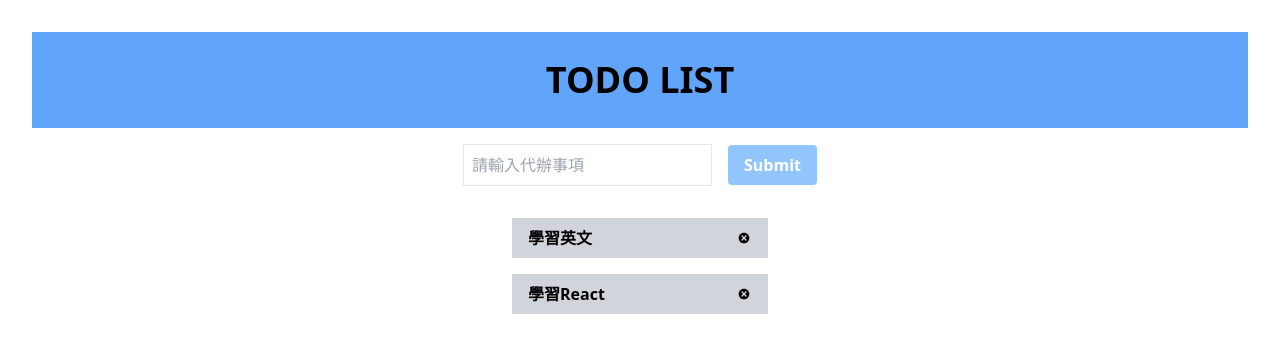
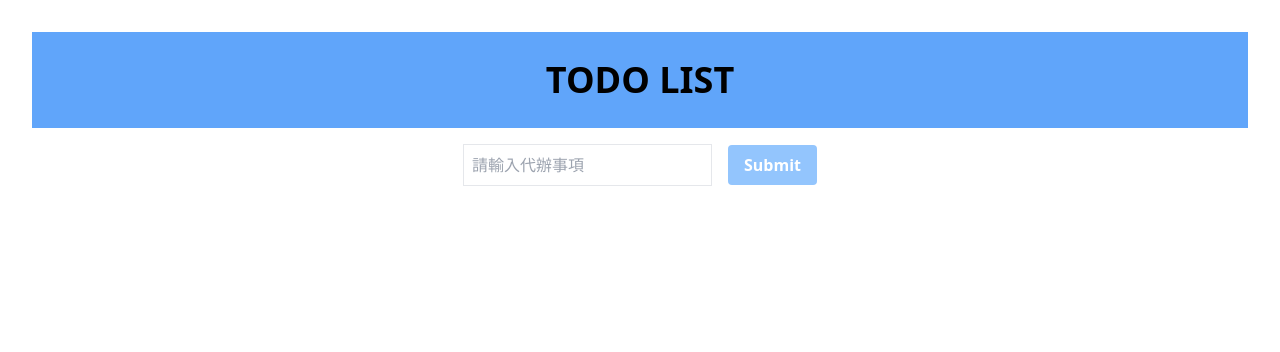
Before and after one commit to jeff0518/practise-todo_list, a React (Vite) app: page / in a window 1280 px wide. Shown: the top 352 px of the page. Built offline with nearby package versions, Linux system fonts and the light colour scheme.

Commit message:
feat: add todo feature

```diff
--- a/src/App.tsx
+++ b/src/App.tsx
@@ -1,17 +1,23 @@
 import { FC, useState } from 'react'
-import reactLogo from './assets/react.svg'
 import './App.css'
 import TodoForm from './components/TodoForm'
 import TodoList from './components/TodoList'
+import Todo from './models/Todo.model'
 
 const App:FC = () => {
+  const [todos, setTodos] = useState<Todo[]>([])
+
+  const handleAddTodoItem = (inputValue: string) => {
+    setTodos(prevTodos => [...prevTodos, {id: Math.random().toString(), description: inputValue}] )
+
+  }
   return (
     <div className="App">
       <header className='w-full h-24 bg-blue-400 flex justify-center items-center'>
         <div className='test-center text-4xl font-bold'>TODO LIST</div>
       </header>
-      <TodoForm/>
-      <TodoList/>
+      <TodoForm handleAddTodoItem={handleAddTodoItem}/>
+      <TodoList data={todos}/>
     </div>
   )
 }
--- a/src/components/TodoForm.tsx
+++ b/src/components/TodoForm.tsx
@@ -1,11 +1,16 @@
 import { FC, FormEvent, useRef } from "react";
 
-const TodoForm:FC = () => {
-  const inputRef = useRef(null)
+interface TodoFormProps {
+  handleAddTodoItem:(inputValue: string)=> void;
+}
+
+const TodoForm:FC<TodoFormProps> = ({handleAddTodoItem}) => {
+  const inputRef = useRef<HTMLInputElement>(null)
+
   const handleSubmit = (event:FormEvent) => {
     event?.preventDefault()
     const inputValue = inputRef.current!.value
-    console.log(inputValue);
+    handleAddTodoItem(inputValue)
 
   }
   return (
--- a/src/components/TodoList.tsx
+++ b/src/components/TodoList.tsx
@@ -1,21 +1,19 @@
 import { FC } from "react"
 import TodoItem from "./TodoItem"
 
-const TodoList:FC = () => {
-  const TodoListData = [
-    {
-      id: '1',
-      description: '學習英文',
-    },
-    {
-      id: '2',
-      description: '學習React',
-    }
-  ]
+interface TodoListProps {
+  data: {
+    id: string,
+    description: string
+  }[]
+}
+
+const TodoList:FC<TodoListProps> = ({data}) => {
+
   return (
     <div className="flex justify-center items-center flex-col gap-4 mt-8">
       {
-        TodoListData.map(todoItem => <TodoItem key={todoItem.id} text={todoItem.description} />
+        data.map(todoItem => <TodoItem key={todoItem.id} text={todoItem.description} />
         )
       }
     </div>
--- /dev/null
+++ b/src/models/Todo.model.ts
@@ -0,0 +1,6 @@
+interface Todo {
+  id: string,
+  description: string
+}
+
+export default Todo
```
